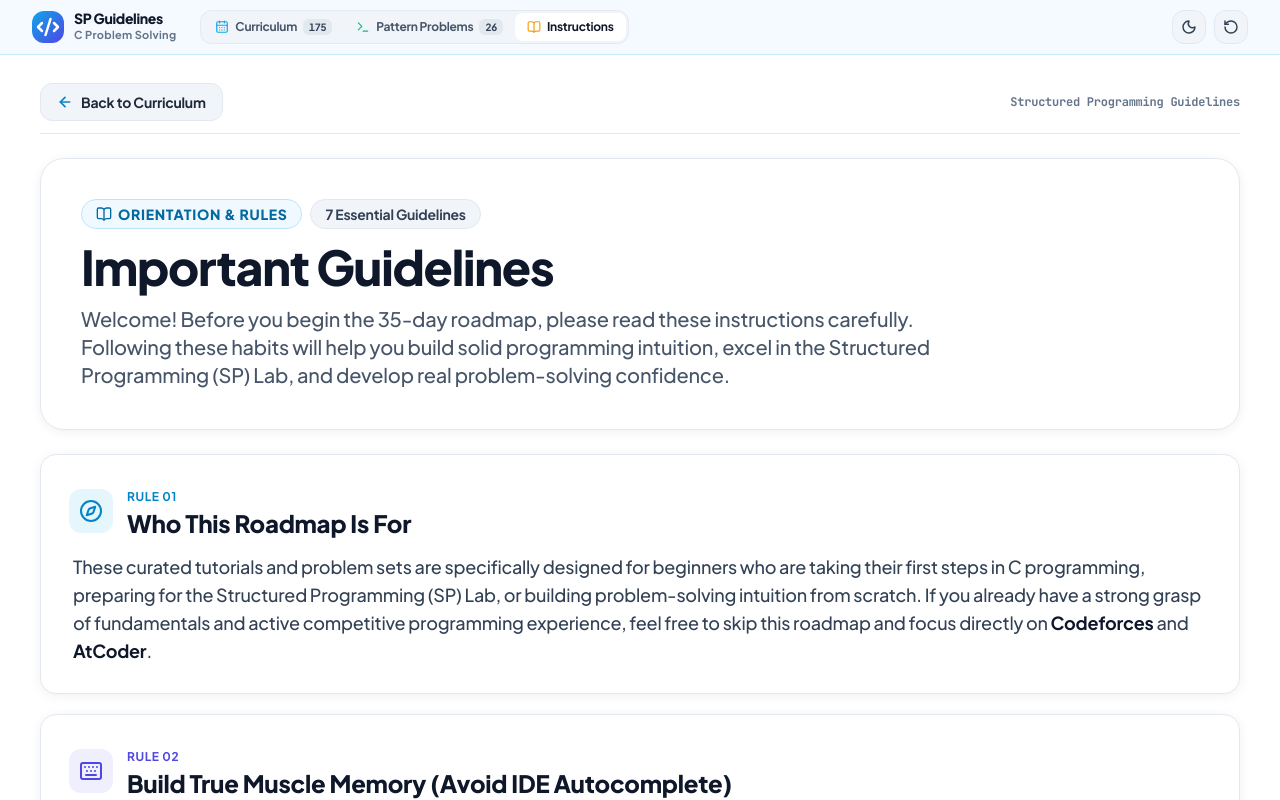
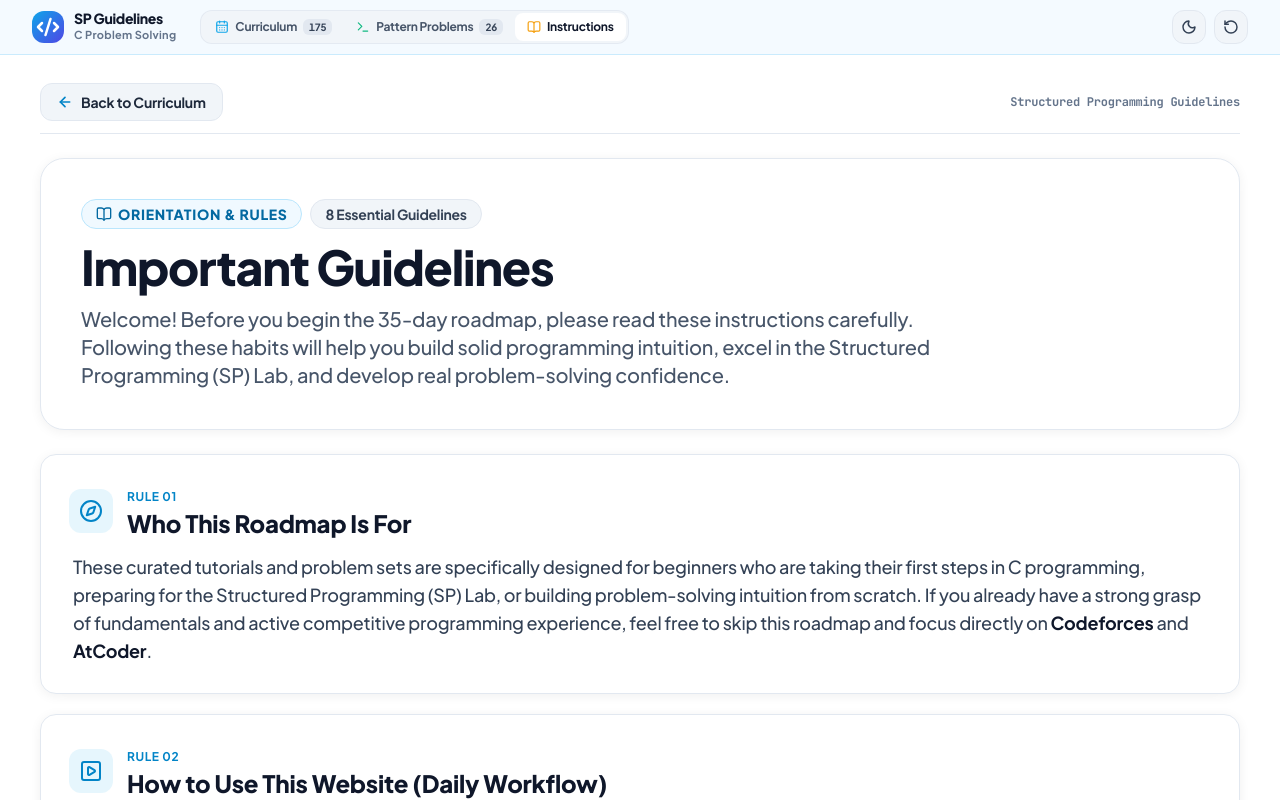
Before and after one commit to reza-05/sp_guidelines, a React (Vite) app: page / in a window 1280 px wide. Both pictures are taken after a click on the button "Read Guidelines". Shown: the top 800 px of the page. Built offline with nearby package versions, Linux system fonts and the light colour scheme.

Commit message:
docs(instructions): add Rule 02 workflow guidelines and consistency rule

```diff
--- a/src/components/Instructions.tsx
+++ b/src/components/Instructions.tsx
@@ -1,6 +1,7 @@
 import React from 'react';
 import {
   Compass,
+  PlaySquare,
   Keyboard,
   ShieldAlert,
   Video,
@@ -42,7 +43,7 @@ export const Instructions: React.FC<InstructionsProps> = ({ onNavigateToCurricul
             Orientation & Rules
           </span>
           <span className="text-xs sm:text-sm font-bold px-3.5 py-1 rounded-full bg-slate-100 dark:bg-slate-800 text-slate-700 dark:text-slate-300 border border-slate-200 dark:border-slate-700">
-            7 Essential Guidelines
+            8 Essential Guidelines
           </span>
         </div>
         <h1 className="text-3xl sm:text-4xl md:text-5xl font-black text-slate-900 dark:text-white tracking-tight">
@@ -75,7 +76,66 @@ export const Instructions: React.FC<InstructionsProps> = ({ onNavigateToCurricul
           </p>
         </section>
 
-        {/* 2. Build Muscle Memory */}
+        {/* 2. How to Use This Website (Daily Workflow) */}
+        <section className="bg-white dark:bg-[#0C1017] border border-slate-200 dark:border-slate-800 rounded-2xl p-6 sm:p-7 shadow-[0_2px_12px_rgba(0,0,0,0.06)] hover:shadow-md transition-all flex flex-col gap-4">
+          <div className="flex items-center gap-3.5">
+            <div className="w-11 h-11 rounded-xl bg-sky-500/10 dark:bg-sky-500/20 text-sky-600 dark:text-sky-400 flex items-center justify-center shrink-0">
+              <PlaySquare className="w-6 h-6" />
+            </div>
+            <div>
+              <span className="text-xs font-bold uppercase tracking-wider text-sky-600 dark:text-sky-400">
+                Rule 02
+              </span>
+              <h2 className="text-lg sm:text-xl md:text-2xl font-black text-slate-900 dark:text-white">
+                How to Use This Website (Daily Workflow)
+              </h2>
+            </div>
+          </div>
+
+          <div className="space-y-3.5 pl-1 text-base sm:text-lg text-slate-700 dark:text-slate-300 font-medium leading-relaxed">
+            <div className="flex items-start gap-3">
+              <span className="w-7 h-7 rounded-lg bg-sky-500/15 text-sky-600 dark:text-sky-400 font-black text-xs flex items-center justify-center shrink-0 mt-0.5">
+                01
+              </span>
+              <p>
+                <strong className="text-slate-900 dark:text-white">Watch the Tutorials First:</strong> Start each day by watching the curated video lectures in sequence. I recommend watching them at <span className="font-extrabold text-sky-600 dark:text-sky-400">1.5× speed</span> to stay fully engaged, save study time, and grasp the core logic efficiently.
+              </p>
+            </div>
+
+            <div className="flex items-start gap-3">
+              <span className="w-7 h-7 rounded-lg bg-sky-500/15 text-sky-600 dark:text-sky-400 font-black text-xs flex items-center justify-center shrink-0 mt-0.5">
+                02
+              </span>
+              <p>
+                <strong className="text-slate-900 dark:text-white">Solve the Day's Problem Set:</strong> Immediately after finishing the tutorials, solve that day’s 5 curated problems on CodeChef and Codeforces. Mark them as solved to track your progress on the dashboard.
+              </p>
+            </div>
+
+            <div className="flex items-start gap-3">
+              <span className="w-7 h-7 rounded-lg bg-sky-500/15 text-sky-600 dark:text-sky-400 font-black text-xs flex items-center justify-center shrink-0 mt-0.5">
+                03
+              </span>
+              <p>
+                <strong className="text-slate-900 dark:text-white">Already Familiar with the Topic?</strong> If you already have sufficient knowledge and confidence in the day's concepts, you may skip the tutorials (<em className="text-slate-500 dark:text-slate-400 font-semibold">though not recommended for beginners</em>) and focus solely on solving the problems.
+              </p>
+            </div>
+          </div>
+
+          {/* Consistency Golden Rule Banner */}
+          <div className="p-4 sm:p-5 rounded-xl bg-gradient-to-r from-sky-500/10 via-indigo-500/10 to-transparent border border-sky-500/30 dark:border-sky-500/20 text-slate-800 dark:text-slate-200 text-sm sm:text-base font-semibold flex items-start gap-3 shadow-2xs mt-1">
+            <span className="text-xl shrink-0 mt-0.5">💡</span>
+            <div className="space-y-1">
+              <span className="text-sky-700 dark:text-sky-300 font-black uppercase tracking-wider text-xs block">
+                The Golden Rule of Problem Solving
+              </span>
+              <p className="leading-relaxed">
+                Remember: <strong className="font-black text-slate-900 dark:text-white">Consistency is the key to competitive programming.</strong> Solving 5 problems every single day will build far deeper intuition, muscle memory, and resilience than attempting dozens of problems all at once.
+              </p>
+            </div>
+          </div>
+        </section>
+
+        {/* 3. Build Muscle Memory */}
         <section className="bg-white dark:bg-[#0C1017] border border-slate-200 dark:border-slate-800 rounded-2xl p-6 sm:p-7 shadow-[0_2px_12px_rgba(0,0,0,0.06)] hover:shadow-md transition-all flex flex-col gap-3.5">
           <div className="flex items-center gap-3.5">
             <div className="w-11 h-11 rounded-xl bg-indigo-500/10 dark:bg-indigo-500/20 text-indigo-600 dark:text-indigo-400 flex items-center justify-center shrink-0">
@@ -83,7 +143,7 @@ export const Instructions: React.FC<InstructionsProps> = ({ onNavigateToCurricul
             </div>
             <div>
               <span className="text-xs font-bold uppercase tracking-wider text-indigo-600 dark:text-indigo-400">
-                Rule 02
+                Rule 03
               </span>
               <h2 className="text-lg sm:text-xl md:text-2xl font-black text-slate-900 dark:text-white">
                 Build True Muscle Memory (Avoid IDE Autocomplete)
@@ -95,7 +155,7 @@ export const Instructions: React.FC<InstructionsProps> = ({ onNavigateToCurricul
           </p>
         </section>
 
-        {/* 3. Strict Zero-Tolerance AI Policy (Highlighted) */}
+        {/* 4. Strict Zero-Tolerance AI Policy (Highlighted) */}
         <section className="bg-rose-50/50 dark:bg-rose-950/25 border-2 border-rose-300 dark:border-rose-800/80 rounded-2xl p-6 sm:p-8 shadow-md flex flex-col gap-4 relative overflow-hidden">
           <div className="flex items-center gap-3.5">
             <div className="w-11 h-11 rounded-xl bg-rose-600 text-white flex items-center justify-center shrink-0 shadow-sm">
@@ -104,7 +164,7 @@ export const Instructions: React.FC<InstructionsProps> = ({ onNavigateToCurricul
             <div>
               <div className="flex items-center gap-2">
                 <span className="text-xs font-bold uppercase tracking-wider text-rose-700 dark:text-rose-400">
-                  Critical Rule 03
+                  Critical Rule 04
                 </span>
                 <span className="text-[11px] font-black px-2.5 py-0.5 rounded-full bg-rose-600 text-white uppercase tracking-wide">
                   Zero Tolerance
@@ -131,7 +191,7 @@ export const Instructions: React.FC<InstructionsProps> = ({ onNavigateToCurricul
           </div>
         </section>
 
-        {/* 4. Curated Playlists & C Language Rule */}
+        {/* 5. Curated Playlists & C Language Rule */}
         <section className="bg-white dark:bg-[#0C1017] border border-slate-200 dark:border-slate-800 rounded-2xl p-6 sm:p-7 shadow-[0_2px_12px_rgba(0,0,0,0.06)] hover:shadow-md transition-all flex flex-col gap-3.5">
           <div className="flex items-center gap-3.5">
             <div className="w-11 h-11 rounded-xl bg-red-500/10 dark:bg-red-500/20 text-red-600 dark:text-red-400 flex items-center justify-center shrink-0">
@@ -139,7 +199,7 @@ export const Instructions: React.FC<InstructionsProps> = ({ onNavigateToCurricul
             </div>
             <div>
               <span className="text-xs font-bold uppercase tracking-wider text-red-600 dark:text-red-400">
-                Rule 04
+                Rule 05
               </span>
               <h2 className="text-lg sm:text-xl md:text-2xl font-black text-slate-900 dark:text-white">
                 Curated Video Playlists & C Implementation
@@ -157,7 +217,7 @@ export const Instructions: React.FC<InstructionsProps> = ({ onNavigateToCurricul
           </div>
         </section>
 
-        {/* 5. Online Learning Resources (GFG, W3Schools, Stack Overflow) */}
+        {/* 6. Online Learning Resources (GFG, W3Schools, Stack Overflow) */}
         <section className="bg-white dark:bg-[#0C1017] border border-slate-200 dark:border-slate-800 rounded-2xl p-6 sm:p-7 shadow-[0_2px_12px_rgba(0,0,0,0.06)] hover:shadow-md transition-all flex flex-col gap-3.5">
           <div className="flex items-center gap-3.5">
             <div className="w-11 h-11 rounded-xl bg-emerald-500/10 dark:bg-emerald-500/20 text-emerald-600 dark:text-emerald-400 flex items-center justify-center shrink-0">
@@ -165,7 +225,7 @@ export const Instructions: React.FC<InstructionsProps> = ({ onNavigateToCurricul
             </div>
             <div>
               <span className="text-xs font-bold uppercase tracking-wider text-emerald-600 dark:text-emerald-400">
-                Rule 05
+                Rule 06
               </span>
               <h2 className="text-lg sm:text-xl md:text-2xl font-black text-slate-900 dark:text-white">
                 Reliable Online Documentation & Resources
@@ -182,7 +242,7 @@ export const Instructions: React.FC<InstructionsProps> = ({ onNavigateToCurricul
           </div>
         </section>
 
-        {/* 6. Moniruzzaman Sir's Class Preparation */}
+        {/* 7. Moniruzzaman Sir's Class Preparation */}
         <section className="bg-white dark:bg-[#0C1017] border border-slate-200 dark:border-slate-800 rounded-2xl p-6 sm:p-7 shadow-[0_2px_12px_rgba(0,0,0,0.06)] hover:shadow-md transition-all flex flex-col gap-3.5">
           <div className="flex items-center gap-3.5">
             <div className="w-11 h-11 rounded-xl bg-purple-500/10 dark:bg-purple-500/20 text-purple-600 dark:text-purple-400 flex items-center justify-center shrink-0">
@@ -190,7 +250,7 @@ export const Instructions: React.FC<InstructionsProps> = ({ onNavigateToCurricul
             </div>
             <div>
               <span className="text-xs font-bold uppercase tracking-wider text-purple-600 dark:text-purple-400">
-                Rule 06
+                Rule 07
               </span>
               <h2 className="text-lg sm:text-xl md:text-2xl font-black text-slate-900 dark:text-white">
                 Ace Moniruzzaman Sir's Lectures
@@ -202,7 +262,7 @@ export const Instructions: React.FC<InstructionsProps> = ({ onNavigateToCurricul
           </p>
         </section>
 
-        {/* 7. Wednesday IUTCS Programming Training */}
+        {/* 8. Wednesday IUTCS Programming Training */}
         <section className="bg-white dark:bg-[#0C1017] border border-slate-200 dark:border-slate-800 rounded-2xl p-6 sm:p-7 shadow-[0_2px_12px_rgba(0,0,0,0.06)] hover:shadow-md transition-all flex flex-col gap-3.5">
           <div className="flex items-center gap-3.5">
             <div className="w-11 h-11 rounded-xl bg-teal-500/10 dark:bg-teal-500/20 text-teal-600 dark:text-teal-400 flex items-center justify-center shrink-0">
@@ -210,7 +270,7 @@ export const Instructions: React.FC<InstructionsProps> = ({ onNavigateToCurricul
             </div>
             <div>
               <span className="text-xs font-bold uppercase tracking-wider text-teal-600 dark:text-teal-400">
-                Rule 07
+                Rule 08
               </span>
               <h2 className="text-lg sm:text-xl md:text-2xl font-black text-slate-900 dark:text-white">
                 Wednesday IUTCS Programming Training
```
